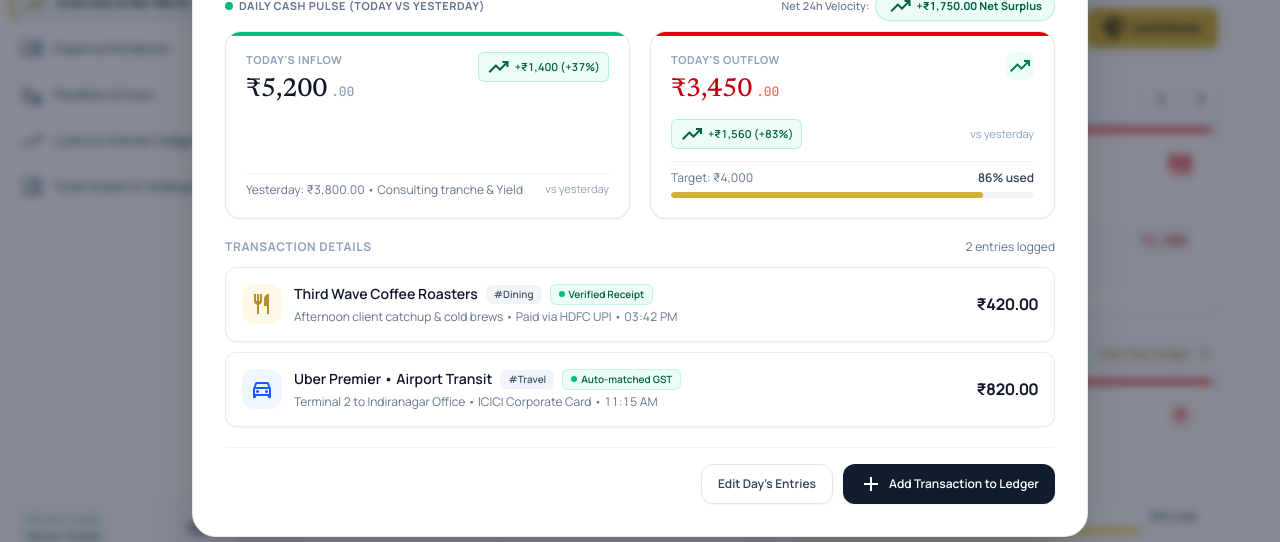
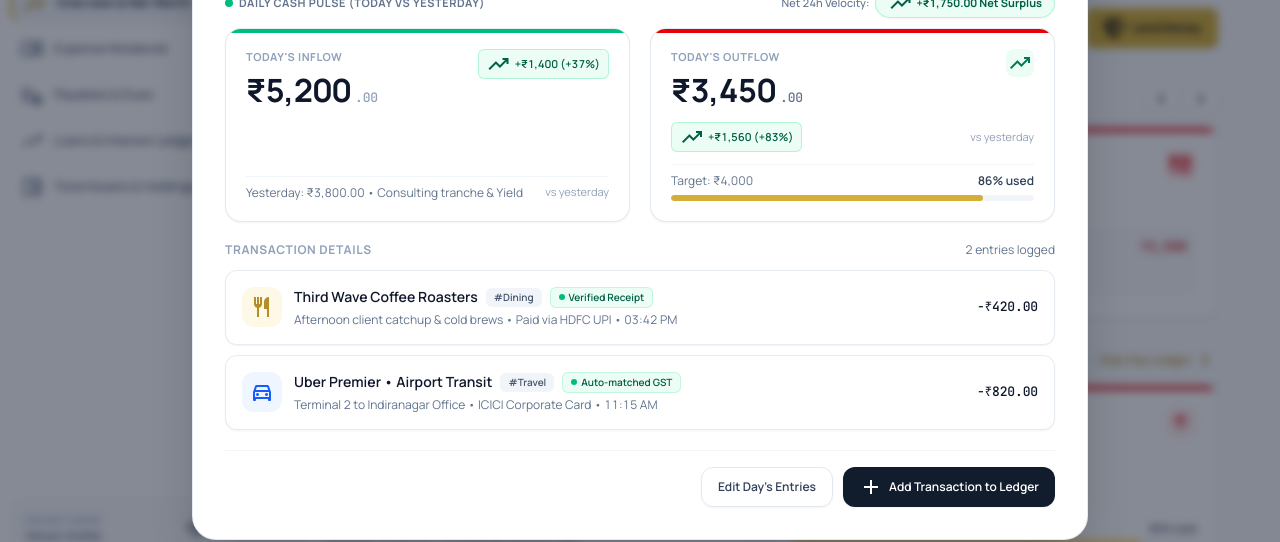
Before and after one commit to GeddadaSatya/pr, a Next.js app: page / in a window 1280 px wide. Both pictures are taken after a click on the button "Open Day Ledger". Shown: the part 189-731 px from the top of the page. Built offline with nearby package versions, Linux system fonts and the light colour scheme; no server answers.

Commit message:
fix(typography): standardize lining tabular figures across all KPI cards, notebook entries, and modals to eliminate wavy oldstyle numbers

```diff
--- a/app/globals.css
+++ b/app/globals.css
@@ -49,6 +49,13 @@
   --gold-light: #fef9e7;
 }
 
+*,
+*::before,
+*::after {
+  font-variant-numeric: lining-nums tabular-nums;
+  font-feature-settings: "lnum" 1, "tnum" 1;
+}
+
 body {
   background-color: #f8fafc;
   font-family: var(--font-manrope), sans-serif;
@@ -72,6 +79,24 @@ body {
   direction: ltr;
   -webkit-font-smoothing: antialiased;
   text-rendering: optimizeLegibility;
+}
+
+/* Dedicated numeric KPI display class: uses Manrope with lining numbers so digits NEVER dance up and down */
+.font-kpi-val {
+  font-family: var(--font-manrope), sans-serif;
+  font-size: 26px;
+  line-height: 34px;
+  font-weight: 700;
+  letter-spacing: -0.02em;
+  font-variant-numeric: lining-nums tabular-nums;
+  font-feature-settings: "lnum" 1, "tnum" 1;
+}
+
+@media (min-width: 768px) {
+  .font-kpi-val {
+    font-size: 32px;
+    line-height: 40px;
+  }
 }
 
 /* Custom typography classes matching design with strict lining numbers */
--- a/components/dashboard/daily-flow-kpi.tsx
+++ b/components/dashboard/daily-flow-kpi.tsx
@@ -111,7 +111,7 @@ export function DailyFlowKpi({ onOpenDayLedger }: DailyFlowKpiProps = {}) {
                 Today&apos;s Inflow
               </span>
               <div className="flex items-baseline gap-1 mt-1">
-                <span className="font-headline-lg-mobile md:font-headline-lg text-slate-900 font-semibold tracking-tight text-base sm:text-2xl md:text-3xl">
+                <span className="font-kpi-val text-slate-900 tracking-tight">
                   {privacyMode
                     ? '••••••'
                     : `₹${todayInflow.toLocaleString('en-IN')}`}
@@ -173,7 +173,7 @@ export function DailyFlowKpi({ onOpenDayLedger }: DailyFlowKpiProps = {}) {
                 Today&apos;s Outflow
               </span>
               <div className="flex items-baseline gap-1 mt-1">
-                <span className="font-headline-lg-mobile md:font-headline-lg text-red-700 font-semibold tracking-tight text-base sm:text-2xl md:text-3xl">
+                <span className="font-kpi-val text-red-700 tracking-tight">
                   {privacyMode
                     ? '••••••'
                     : `₹${todayOutflow.toLocaleString('en-IN')}`}
--- a/components/dashboard/expense-notebook-view.tsx
+++ b/components/dashboard/expense-notebook-view.tsx
@@ -254,7 +254,7 @@ export function ExpenseNotebookView({ onOpenDayLedger }: ExpenseNotebookViewProp
           </div>
           <div>
             <div className="flex items-baseline gap-1 mt-1">
-              <span className="font-headline-lg-mobile md:font-headline-lg text-slate-900 font-semibold tracking-tight">
+              <span className="font-kpi-val text-slate-900 tracking-tight">
                 {privacyMode ? '••••••' : '₹228'}
               </span>
               <span className="font-label-numeric text-xs text-slate-500 font-medium">
@@ -280,10 +280,10 @@ export function ExpenseNotebookView({ onOpenDayLedger }: ExpenseNotebookViewProp
           </div>
           <div>
             <div className="flex items-baseline gap-1 mt-1">
-              <span className="font-headline-lg-mobile md:font-headline-lg text-red-700 font-semibold tracking-tight">
+              <span className="font-kpi-val text-slate-900 tracking-tight">
                 {privacyMode ? '••••••' : '₹7,068'}
               </span>
-              <span className="font-label-numeric text-xs text-red-500 font-medium">
+              <span className="font-label-numeric text-xs text-slate-500 font-medium">
                 {privacyMode ? '' : '.40'}
               </span>
             </div>
@@ -308,7 +308,7 @@ export function ExpenseNotebookView({ onOpenDayLedger }: ExpenseNotebookViewProp
           </div>
           <div>
             <div className="flex items-baseline gap-1 mt-1">
-              <span className="font-headline-lg-mobile md:font-headline-lg text-slate-900 font-semibold tracking-tight">
+              <span className="font-kpi-val text-slate-900 tracking-tight">
                 42
               </span>
               <span className="text-sm font-semibold text-slate-600 ml-1">Entries</span>
@@ -547,8 +547,11 @@ export function ExpenseNotebookView({ onOpenDayLedger }: ExpenseNotebookViewProp
                   </div>
 
                   <div className="flex items-center gap-3">
-                    <span className="text-sm font-serif font-bold text-slate-900">
-                      {privacyMode ? '••••••' : `₹${group.total.toLocaleString('en-IN', { minimumFractionDigits: 2 })}`}
+                    <span className="text-xs font-medium text-slate-500 font-label-numeric flex items-baseline gap-1">
+                      <span>Total:</span>
+                      <span className="text-sm font-bold text-slate-900">
+                        {privacyMode ? '••••••' : `₹${group.total.toLocaleString('en-IN', { minimumFractionDigits: 2 })}`}
+                      </span>
                     </span>
                     <button
                       type="button"
@@ -608,8 +611,8 @@ export function ExpenseNotebookView({ onOpenDayLedger }: ExpenseNotebookViewProp
 
                       {/* Right Side: Amount */}
                       <div className="flex sm:flex-col items-center sm:items-end justify-between sm:justify-center shrink-0 border-t sm:border-t-0 pt-2 sm:pt-0 border-slate-100">
-                        <span className="text-base font-bold text-slate-900 tracking-tight">
-                          {privacyMode ? '••••••' : `₹${item.amount.toLocaleString('en-IN', { minimumFractionDigits: 2 })}`}
+                        <span className="text-base font-bold text-slate-900 tracking-tight font-label-numeric">
+                          {privacyMode ? '••••••' : `-₹${item.amount.toLocaleString('en-IN', { minimumFractionDigits: 2 })}`}
                         </span>
                       </div>
                     </div>
--- a/components/dashboard/kpi-carousel.tsx
+++ b/components/dashboard/kpi-carousel.tsx
@@ -81,7 +81,7 @@ export function KpiCarousel() {
             <div className="flex flex-col">
               <span className="font-label-caps text-[11px] uppercase text-slate-500">Total Property &amp; Assets</span>
               <div className="flex items-baseline gap-1 mt-1">
-                <span className="font-headline-lg-mobile md:font-headline-lg text-slate-900 font-semibold tracking-tight">
+                <span className="font-kpi-val text-slate-900 tracking-tight">
                   {privacyMode ? '••••••' : '₹6,20,000'}
                 </span>
                 <span className="font-label-numeric text-xs text-slate-500">{privacyMode ? '' : '.00'}</span>
@@ -117,7 +117,7 @@ export function KpiCarousel() {
                 </span>
               </div>
               <div className="flex items-baseline gap-1 mt-1">
-                <span className="font-headline-lg-mobile md:font-headline-lg text-red-700 font-semibold tracking-tight">
+                <span className="font-kpi-val text-red-700 tracking-tight">
                   {privacyMode ? '••••••' : `₹${totalPayables.toLocaleString('en-IN')}`}
                 </span>
                 <span className="font-label-numeric text-xs text-slate-500">{privacyMode ? '' : '.00'}</span>
@@ -156,7 +156,7 @@ export function KpiCarousel() {
                 </span>
               </div>
               <div className="flex items-baseline gap-1 mt-1">
-                <span className="font-headline-lg-mobile md:font-headline-lg text-slate-900 font-semibold tracking-tight">
+                <span className="font-kpi-val text-slate-900 tracking-tight">
                   {privacyMode ? '••••••' : `₹${totalLoans.toLocaleString('en-IN')}`}
                 </span>
                 <span className="font-label-numeric text-xs text-slate-500">{privacyMode ? '' : '.00'}</span>
@@ -179,7 +179,7 @@ export function KpiCarousel() {
             <div className="flex flex-col">
               <span className="font-label-caps text-[11px] uppercase text-slate-500">This Month&apos;s Expenses</span>
               <div className="flex items-baseline gap-1 mt-1">
-                <span className="font-headline-lg-mobile md:font-headline-lg text-slate-900 font-semibold tracking-tight">
+                <span className="font-kpi-val text-slate-900 tracking-tight">
                   {formatCurrency(totalExpenses, privacyMode)}
                 </span>
               </div>
--- a/components/modals/day-ledger-modal.tsx
+++ b/components/modals/day-ledger-modal.tsx
@@ -293,7 +293,7 @@ export function DayLedgerModal({
                     TODAY&apos;S INFLOW
                   </span>
                   <div className="flex items-baseline gap-1 mt-1">
-                    <span className="font-headline-lg-mobile md:font-headline-lg text-slate-900 font-semibold tracking-tight">
+                    <span className="font-kpi-val text-slate-900 tracking-tight">
                       {privacyMode ? '••••••' : `₹${Math.floor(dayConfig.inflow).toLocaleString('en-IN')}`}
                     </span>
                     <span className="font-label-numeric text-xs text-slate-400 font-medium">
@@ -330,10 +330,10 @@ export function DayLedgerModal({
                     TODAY&apos;S OUTFLOW
                   </span>
                   <div className="flex items-baseline gap-1 mt-1">
-                    <span className="font-headline-lg-mobile md:font-headline-lg text-red-700 font-semibold tracking-tight">
+                    <span className="font-kpi-val text-slate-900 tracking-tight">
                       {privacyMode ? '••••••' : `₹${Math.floor(dayConfig.outflow).toLocaleString('en-IN')}`}
                     </span>
-                    <span className="font-label-numeric text-xs text-red-400 font-medium">
+                    <span className="font-label-numeric text-xs text-slate-500 font-medium">
                       {privacyMode ? '' : '.00'}
                     </span>
                   </div>
@@ -451,8 +451,8 @@ export function DayLedgerModal({
 
                   {/* Right Side: Amount */}
                   <div className="flex sm:flex-col items-center sm:items-end justify-between sm:justify-center shrink-0 border-t sm:border-t-0 pt-2 sm:pt-0 border-slate-100">
-                    <span className="text-base font-bold text-slate-900 tracking-tight">
-                      {privacyMode ? '••••••' : `₹${item.amount.toLocaleString('en-IN', { minimumFractionDigits: 2 })}`}
+                    <span className="text-base font-bold text-slate-900 tracking-tight font-label-numeric">
+                      {privacyMode ? '••••••' : `-₹${item.amount.toLocaleString('en-IN', { minimumFractionDigits: 2 })}`}
                     </span>
                   </div>
                 </div>
```
